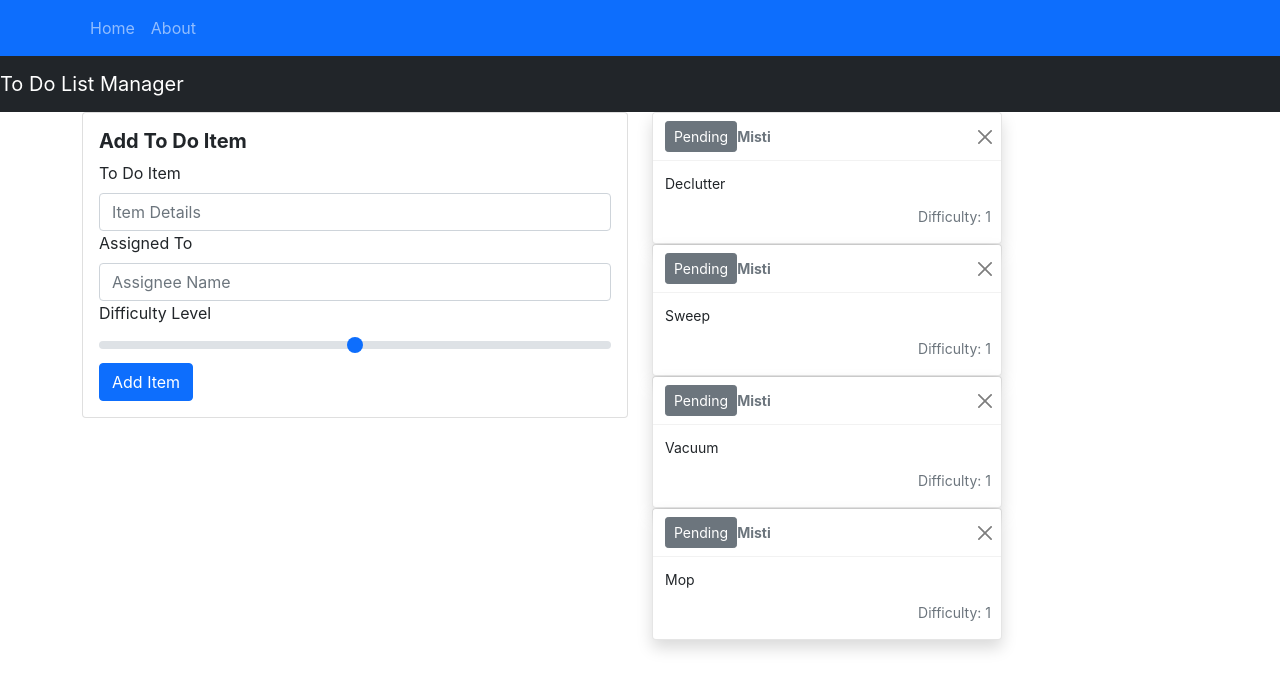
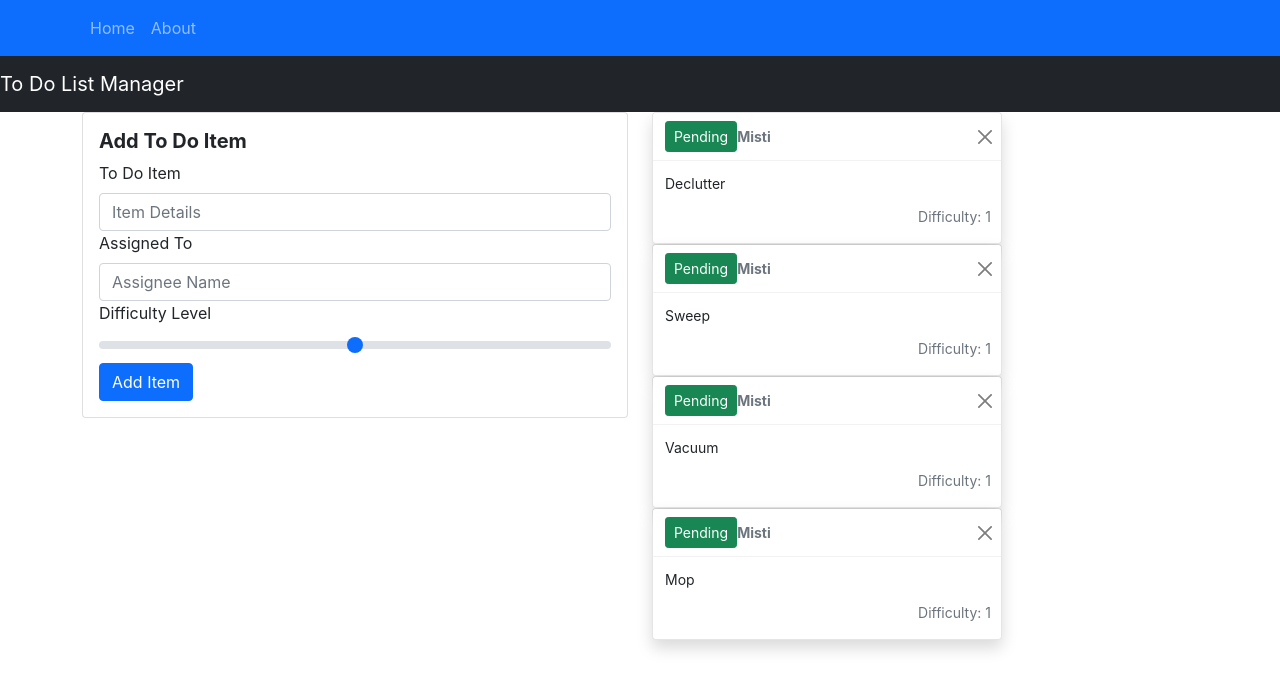
Before and after one commit to mistidinzy/To-Do, a React (Create React App) app: page / in a window 1280 px wide. Shown: the top 690 px of the page. Built offline with nearby package versions, Linux system fonts and the light colour scheme.

Commit message:
status button changes color on click

```diff
--- a/src/components/ToDo/Task.js
+++ b/src/components/ToDo/Task.js
@@ -1,49 +1,37 @@
 import React from 'react';
-import { Toast, Button } from 'react-bootstrap';
+import { Toast } from 'react-bootstrap';
+import ToggleButton from 'react-bootstrap/ToggleButton'
 import { useState } from 'react';
-// import { useEffect } from 'react';
-
-
-// function simulateNetworkRequest() {
-//   return new Promise((resolve) => setTimeout(resolve, 2000));
-// }
+import { useEffect } from 'react';
 
 function LoadingButton() {
   const [isCompleted, setLoading] = useState(false);
 
-  // useEffect(() => {
-  //   if (isCompleted) {
-  //     setLoading(false);
-  //   }
-  // }, [isCompleted]);
+  useEffect(() => {
+    if (isCompleted) {
+      setLoading(true);
+
+    }
+  }, [isCompleted]);
 
   const handleClick = () => setLoading(true);
 
   return (
-    <Button
+    <ToggleButton
       size="sm"
-      variant="secondary"
+      id="toggle-check"
+      type="checkbox"
+      variant={isCompleted ? 'danger' : 'success'}
       disabled={isCompleted}
-      onClick={!isCompleted ? handleClick : null}
-    >
+      onClick={!isCompleted ? handleClick : null}>
       {isCompleted ? 'Complete' : 'Pending'}
-    </Button>
+    </ToggleButton>
   );
 }
 
 function Task(props){
 
   const { task } = props;
-
-  // onDelete, onUpdate
-
-  // function deleteTask() {
-  //   onDelete(task);
-  // }
-
-  // function updateTask() {
-  //   onUpdate(task);
-  // }
 
   return(
     <Toast className="Toast" key={task.id}>
@@ -54,7 +42,6 @@ function Task(props){
       <Toast.Body>{task.name}</Toast.Body>
       <p id="difficulty" className="text-muted">Difficulty: {task.difficulty}</p>
     </Toast>
-
   )
 }
 
```
